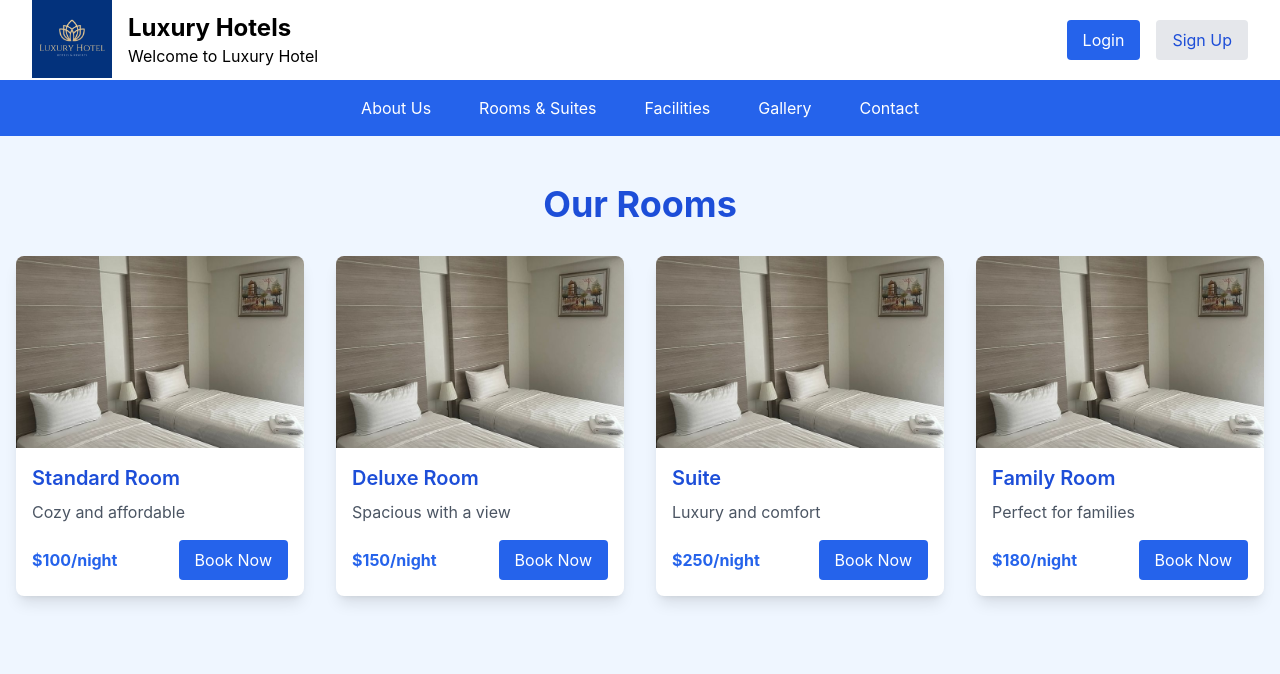
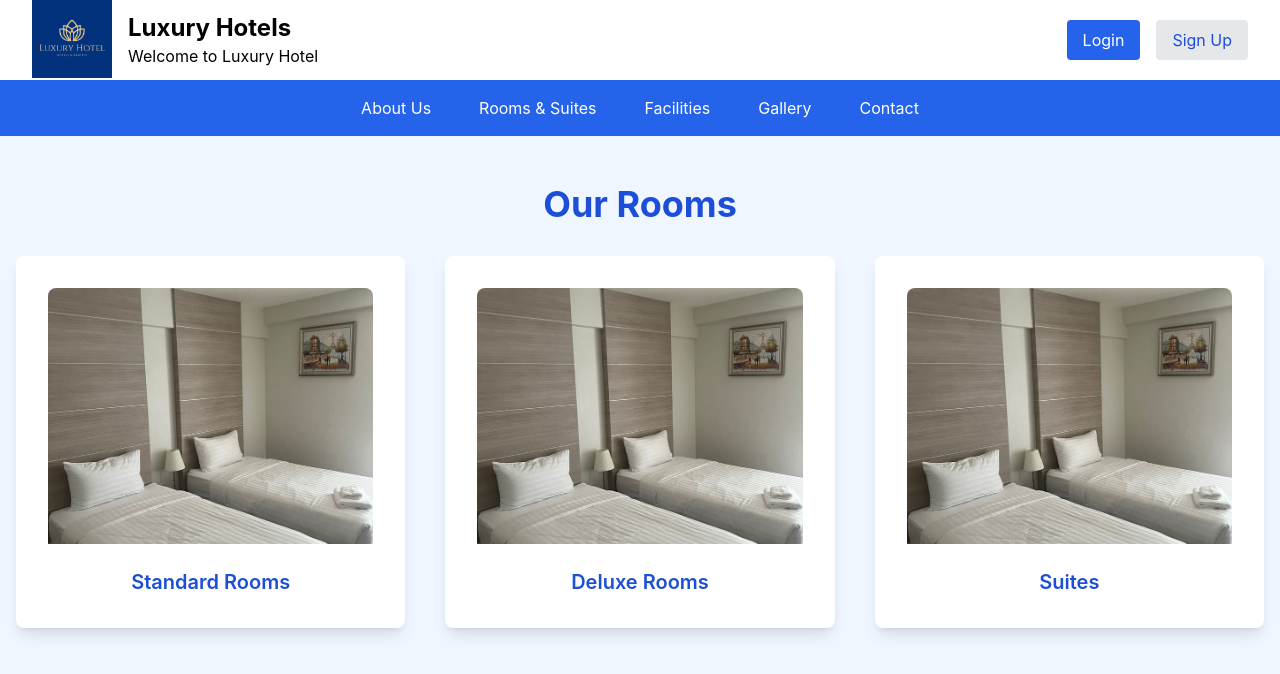
Before and after one commit to gihan12345/Hotel_Website, a React (Create React App) app: page /rooms in a window 1280 px wide. Shown: the top 674 px of the page. Built offline with nearby package versions, Linux system fonts and the light colour scheme.

Commit message:
completed the room details

```diff
--- a/package.json
+++ b/package.json
@@ -3,6 +3,8 @@
   "version": "0.1.0",
   "private": true,
   "dependencies": {
+    "@fortawesome/free-solid-svg-icons": "^7.0.1",
+    "@fortawesome/react-fontawesome": "^3.0.2",
     "@testing-library/dom": "^10.4.1",
     "@testing-library/jest-dom": "^6.8.0",
     "@testing-library/react": "^16.3.0",
@@ -11,6 +13,7 @@
     "ajv-keywords": "^3.5.2",
     "react": "^19.1.1",
     "react-dom": "^19.1.1",
+    "react-icons": "^5.5.0",
     "react-router-dom": "^7.9.1",
     "react-scripts": "5.0.1",
     "web-vitals": "^2.1.4"
--- a/src/App.js
+++ b/src/App.js
@@ -6,6 +6,7 @@ import Navbar from './components/Navbar';
 import Logo_section from './components/Logo_section';
 import About from './pages/About_us';
 import Rooms from './pages/Rooms';
+import RoomGrid from './pages/RoomGrid';
 
 function App() {
   return (
@@ -16,6 +17,7 @@ function App() {
         <Route path="/" element={<HomePage />} />
         <Route path="/about" element={<About />} />
         <Route path="/rooms" element={<Rooms />} />
+        <Route path="/rooms/:category" element={<RoomGrid />} />
 
       </Routes>
 
--- a/src/components/RoomCard.js
+++ b/src/components/RoomCard.js
@@ -1,13 +1,20 @@
-import RoomCard1 from "../assets/hotel.jpg";
-import RoomCard2 from "../assets/hotel.jpg";
-import RoomCard3 from "../assets/hotel.jpg";
-import RoomCard4 from "../assets/hotel.jpg";
+// src/components/RoomCard.js
+import React from 'react';
 
+const RoomCard = ({ room }) => {
+    return (
+        <div className="flex flex-col overflow-hidden transition-transform duration-300 bg-white rounded-lg shadow-lg hover:shadow-2xl hover:-translate-y-2">
+            <img src={room.image} alt={room.name} className="object-cover w-full h-48" />
+            <div className="flex flex-col flex-1 p-4">
+                <h3 className="mb-2 text-xl font-semibold text-blue-700">{room.name}</h3>
+                <p className="flex-1 mb-4 text-gray-600">{room.description}</p>
+                <div className="flex items-center justify-between">
+                    <span className="font-bold text-blue-600">{room.price}</span>
+                    <button className="px-4 py-2 text-white transition bg-blue-600 rounded hover:bg-blue-700">Book Now</button>
+                </div>
+            </div>
+        </div>
+    );
+};
 
-export const RoomCard = [
-    { name: 'Standard Room', description: 'Cozy and affordable', price: '$100/night', image: RoomCard1 },
-    { name: 'Deluxe Room', description: 'Spacious with a view', price: '$150/night', image: RoomCard2 },
-    { name: 'Suite', description: 'Luxury and comfort', price: '$250/night', image: RoomCard3 },
-    { name: 'Family Room', description: 'Perfect for families', price: '$180/night', image: RoomCard4 },
-
-];
+export default RoomCard;
--- /dev/null
+++ b/src/data/room.js
@@ -0,0 +1,25 @@
+import RoomCard1 from "../assets/hotel.jpg";
+import RoomCard2 from "../assets/hotel.jpg";
+import RoomCard3 from "../assets/hotel.jpg";
+import RoomCard4 from "../assets/hotel.jpg";
+import RoomCard5 from "../assets/hotel.jpg";
+import RoomCard6 from "../assets/hotel.jpg";
+
+// Define room data for different categories
+export const roomsData = {
+    standard: [
+        { name: 'Standard Room 1', description: 'Cozy and affordable single room', price: '$100/night', image: RoomCard1 },
+        { name: 'Standard Room 2', description: 'Comfortable double room with basic amenities', price: '$120/night', image: RoomCard2 },
+        { name: 'Standard Room 3', description: 'Spacious standard room with city view', price: '$130/night', image: RoomCard1 },
+    ],
+    deluxe: [
+        { name: 'Deluxe Room 1', description: 'Spacious room with a stunning city view', price: '$150/night', image: RoomCard3 },
+        { name: 'Deluxe Room 2', description: 'Luxury room with private balcony', price: '$180/night', image: RoomCard4 },
+        { name: 'Deluxe Room 3', description: 'Elegant deluxe suite with modern decor', price: '$200/night', image: RoomCard3 },
+    ],
+    suites: [
+        { name: 'Suite 1', description: 'Luxury suite with premium amenities', price: '$250/night', image: RoomCard5 },
+        { name: 'Suite 2', description: 'Royal suite with panoramic views', price: '$300/night', image: RoomCard6 },
+        { name: 'Suite 3', description: 'Executive suite with private lounge', price: '$350/night', image: RoomCard5 },
+    ],
+};
--- /dev/null
+++ b/src/pages/RoomGrid.js
@@ -0,0 +1,24 @@
+// src/pages/RoomGrid.js
+import { useParams } from 'react-router-dom';
+import { roomsData } from '../data/room';
+import RoomCard from '../components/RoomCard';
+
+function RoomGrid() {
+    const { category } = useParams();
+    const categoryRooms = roomsData[category] || [];
+
+    return (
+        <div className="min-h-screen py-12 bg-blue-50">
+            <h2 className="mb-8 text-4xl font-bold text-center text-blue-700">
+                {category.charAt(0).toUpperCase() + category.slice(1)} Rooms
+            </h2>
+            <div className="container grid grid-cols-1 gap-8 px-4 mx-auto sm:grid-cols-2 md:grid-cols-3 lg:grid-cols-4">
+                {categoryRooms.map((room, idx) => (
+                    <RoomCard key={idx} room={room} />
+                ))}
+            </div>
+        </div>
+    );
+}
+
+export default RoomGrid;
--- a/src/pages/Rooms.js
+++ b/src/pages/Rooms.js
@@ -1,26 +1,29 @@
-import { RoomCard } from "../components/RoomCard";
+import { Link } from 'react-router-dom';
+import standardImg from '../assets/hotel.jpg';
+import deluxeImg from '../assets/hotel.jpg';
+import suiteImg from '../assets/hotel.jpg';
 
-// Room Grid function
+// Display room categories with larger images for navigation
 function Rooms() {
+    const categories = [
+        { name: 'Standard Rooms', path: '/rooms/standard', image: standardImg },
+        { name: 'Deluxe Rooms', path: '/rooms/deluxe', image: deluxeImg },
+        { name: 'Suites', path: '/rooms/suites', image: suiteImg },
+    ];
+
     return (
         <div className="min-h-screen py-12 bg-blue-50">
             <h2 className="mb-8 text-4xl font-bold text-center text-blue-700">Our Rooms</h2>
-            <div className="container grid grid-cols-1 gap-8 px-4 mx-auto sm:grid-cols-2 md:grid-cols-3 lg:grid-cols-4">
-                {RoomCard.map((room, idx) => (
-                    <div
+            <div className="container grid grid-cols-1 gap-10 px-4 mx-auto sm:grid-cols-2 md:grid-cols-3 lg:grid-cols-3">
+                {categories.map((category, idx) => (
+                    <Link
                         key={idx}
-                        className="flex flex-col overflow-hidden transition-transform duration-300 bg-white rounded-lg shadow-lg hover:shadow-2xl hover:-translate-y-2"
+                        to={category.path}
+                        className="flex flex-col items-center p-8 transition-transform duration-300 bg-white rounded-lg shadow-lg hover:shadow-2xl hover:-translate-y-2"
                     >
-                        <img src={room.image} alt={room.name} className="object-cover w-full h-48" />
-                        <div className="flex flex-col flex-1 p-4">
-                            <h3 className="mb-2 text-xl font-semibold text-blue-700">{room.name}</h3>
-                            <p className="flex-1 mb-4 text-gray-600">{room.description}</p>
-                            <div className="flex items-center justify-between">
-                                <span className="font-bold text-blue-600">{room.price}</span>
-                                <button className="px-4 py-2 text-white transition bg-blue-600 rounded hover:bg-blue-700">Book Now</button>
-                            </div>
-                        </div>
-                    </div>
+                        <img src={category.image} alt={category.name} className="object-cover w-full h-64 rounded-t-lg" />
+                        <h3 className="mt-6 text-xl font-semibold text-blue-700">{category.name}</h3>
+                    </Link>
                 ))}
             </div>
         </div>
```
Also changed, not shown: 1 other file (tests, documents, lock files or other folders).
